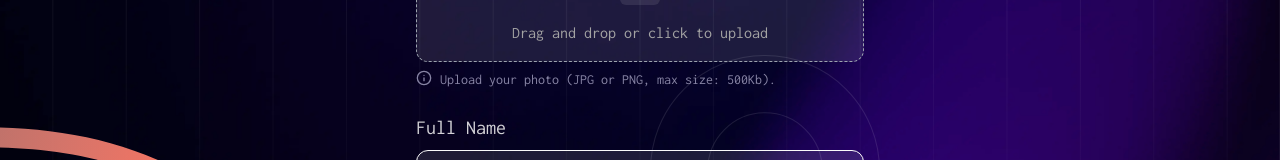
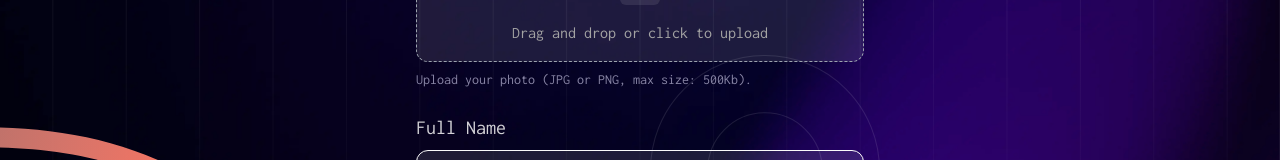
Before and after one commit to rijalpermana00/conference-ticket-generator, a Next.js app: page / in a window 1280 px wide. Shown: the part 409-569 px from the top of the page. Built offline with nearby package versions, Linux system fonts and the light colour scheme.

Commit message:
fix: improve avatar upload error message display

```diff
--- a/src/sections/Form.tsx
+++ b/src/sections/Form.tsx
@@ -110,9 +110,9 @@ const Form: React.FC<FormProps> = ({
 					<span
 						className={`${errors.avatar ? "text-red-500" : "text-neutral-500"} text-sm flex gap-2`}
 					>
-						<Info size={"1rem"} />
-						{errors.avatar ??
-							"Upload your photo (JPG or PNG, max size: 500Kb)."}
+						{errors.avatar
+							? <Info size={"1rem"} /> + errors.avatar
+							: "Upload your photo (JPG or PNG, max size: 500Kb)."}
 					</span>
 				</div>
 				<div className="flex flex-col gap-2">
```
